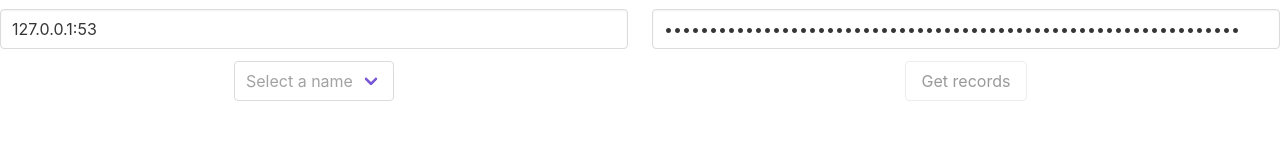
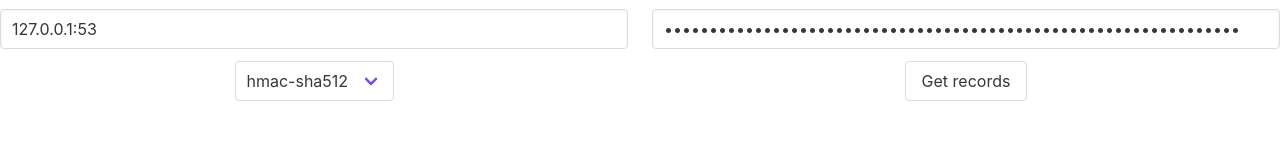
Before and after one commit to luclu7/WebDNSEditor, a Vue app: page /#/about in a window 1280 px wide. Shown: the part 215-366 px from the top of the page. Built offline with nearby package versions, Linux system fonts and the light colour scheme.

Commit message:
tests mostly

```diff
--- a/src/components/WebDNSEditor.vue
+++ b/src/components/WebDNSEditor.vue
@@ -10,8 +10,7 @@
           </b-input>
         </b-field>
 
-
-        <b-select placeholder="Select a name">
+        <b-select placeholder="Please select an algorithm" v-model="algo">
           <option value="hmac-sha512">hmac-sha512</option>
           <option value="hmac-sha256">hmac-sha256</option>
           <option value="hmac-sha384">hmac-sha384</option>
@@ -32,7 +31,7 @@
                    password-reveal>
           </b-input>
         </b-field>
-        <b-button disabled v-on:click=getRecords>Get records</b-button>
+        <b-button v-on:click=getRecords>Get records</b-button>
       </div>
     </div>
     <br><br>
@@ -68,8 +67,6 @@ export default {
   name: 'WebDNSEditor',
   methods: {
     getRecords: function () {
-      console.log(this.$refs.algo.value);
-
       let dataaa = this.data;
       let indexx = 1;
       let requestData = {
@@ -80,8 +77,8 @@ export default {
         "server": this.server,
       };
       let payload = encodeURIComponent(JSON.stringify(requestData));
-      console.log(process.env.API_URL + "/getrecords?data=" + payload);
-      fetch("http://localhost:8080/getrecords?data=" + payload)
+      console.log(process.env.API_URL + "/getRecords?data=" + payload);
+      fetch("http://localhost:8080/getRecords?data=" + payload)
           .then(function (response) {
             // The response is a Response instance.
             // You parse the data into a useable format using `.json()`
@@ -93,7 +90,7 @@ export default {
             'id': indexx,
             'first_name': element.Hdr.Name,
             'last_name': element.Hdr.ttl,
-            'type': "lala",
+            'type': element.Hdr,
             'gender': 'Male'
           };
 
@@ -118,6 +115,7 @@ export default {
       data,
       index,
       fieldAreFull,
+      "algo": "hmac-sha512",
       "name": 'jsp.lol.',
       "server": '127.0.0.1:53',
       "keyname": 'key',
```
